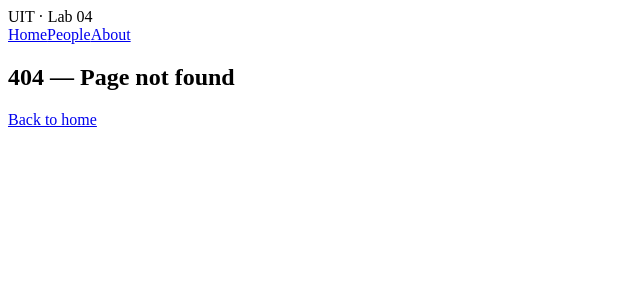
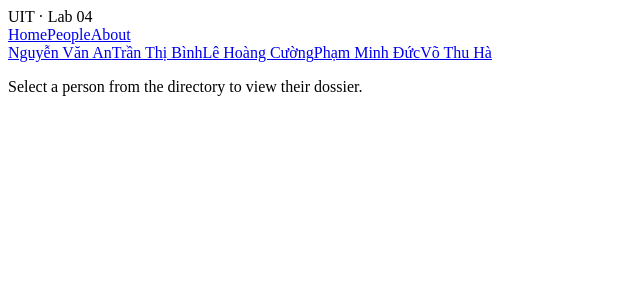
Before and after one commit to ninitu123456/Lab_04, a React (Vite) app in the folder client/: page /people in a window 1280 px wide. Before the commit this address had no page. Shown: the top 300 px of the page, without its empty margins (0-640 px from the left). Built offline with nearby package versions, Linux system fonts and the light colour scheme.

Commit message:
feat: router layout
PeopleLayout renders NavLink sidebar and nested <Outlet /> for /people child routes

```diff
--- a/client/src/App.jsx
+++ b/client/src/App.jsx
@@ -3,6 +3,9 @@ import RootLayout from './layouts/RootLayout';
 import Home from './pages/Home';
 import About from './pages/About';
 import NotFound from './pages/NotFound';
+import PeopleLayout from './people/PeopleLayout';
+import PeopleIndex from './people/PeopleIndex';
+import { people } from './data/people';
 
 export default function App() {
   return (
@@ -10,6 +13,9 @@ export default function App() {
       <Route path="/" element={<RootLayout />}>
         <Route index element={<Home />} />
         <Route path="about" element={<About />} />
+        <Route path="people" element={<PeopleLayout people={people} />}>
+          <Route index element={<PeopleIndex />} />
+        </Route>
         <Route path="*" element={<NotFound />} />
       </Route>
     </Routes>
--- /dev/null
+++ b/client/src/people/PeopleIndex.jsx
@@ -0,0 +1,3 @@
+export default function PeopleIndex() {
+  return <p className="placeholder">Select a person from the directory to view their dossier.</p>;
+}
--- /dev/null
+++ b/client/src/people/PeopleLayout.jsx
@@ -0,0 +1,24 @@
+import { NavLink, Outlet } from 'react-router';
+
+export default function PeopleLayout({ people = [] }) {
+  return (
+    <div className="people-frame">
+      <nav className="sidebar" aria-label="People directory">
+        {people.map((p) => (
+          <NavLink
+            key={p.id}
+            to={`/people/${p.id}`}
+            className={({ isActive }) => (isActive ? 'active-link' : 'link')}
+          >
+            {p.name}
+          </NavLink>
+        ))}
+      </nav>
+
+      {/* Layout frame: child routes render here */}
+      <section className="content-area">
+        <Outlet />
+      </section>
+    </div>
+  );
+}
```
